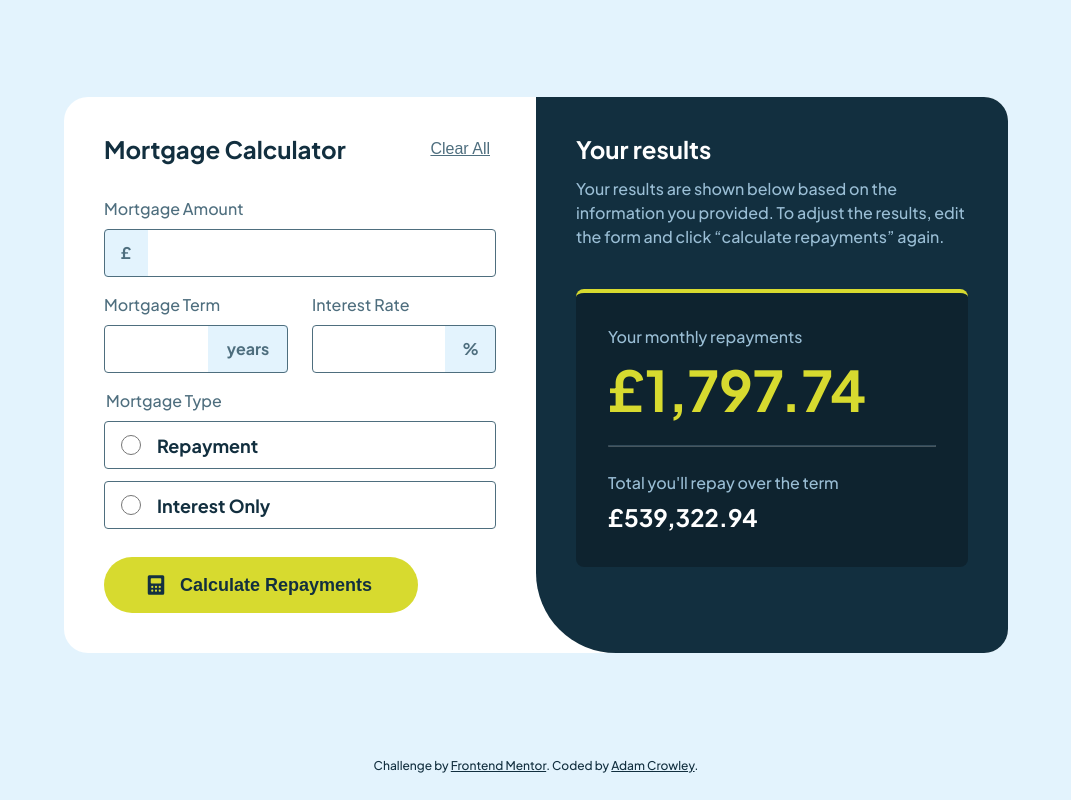
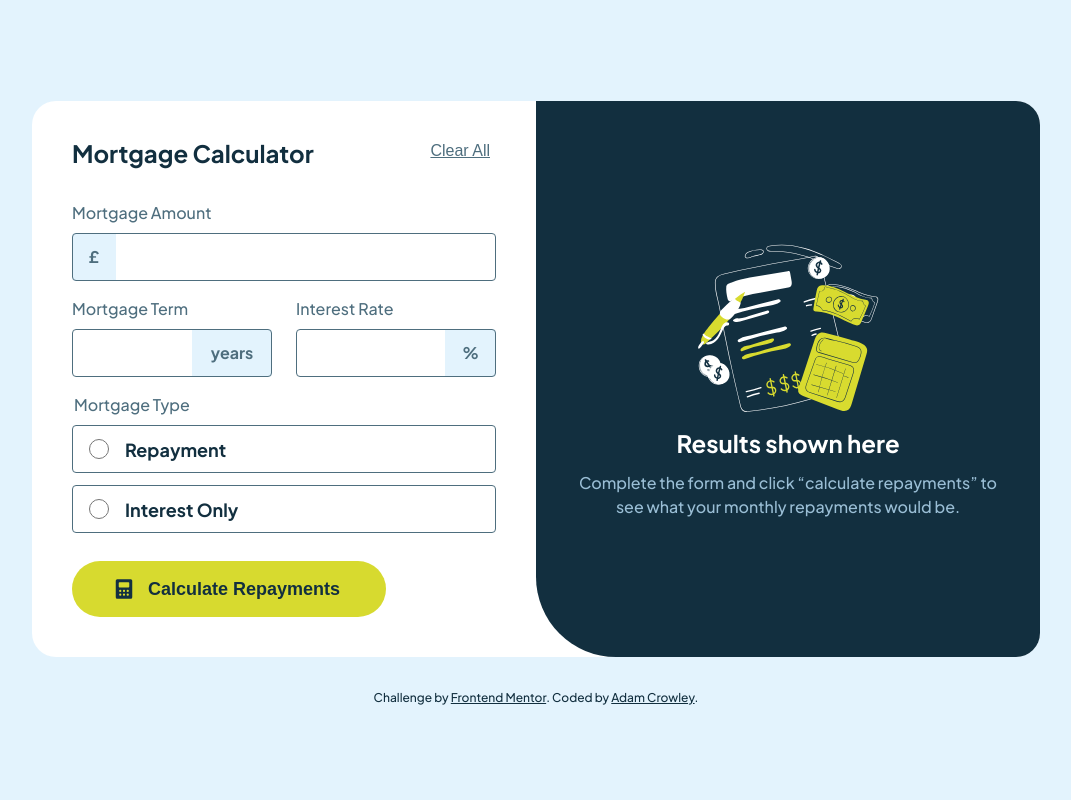
Before and after one commit to adam-crowley/mortgage-repayment-calculator, a React (Vite) app: page / in a window 1280 px wide. Shown: the whole page, without its empty margins (104-1175 px from the left). Built offline with nearby package versions, Linux system fonts and the light colour scheme.

Commit message:
Add mobile and tablet style

```diff
--- a/src/App.tsx
+++ b/src/App.tsx
@@ -210,7 +210,7 @@ function App() {
             </form>
           </div>
           <div className="calculator__results">
-            {/* <div className="calculator__empty">
+            <div className="calculator__empty">
               <img
                 src="/public/assets/images/illustration-empty.svg"
                 alt="Results Shown Here illustration"
@@ -220,8 +220,8 @@ function App() {
                 Complete the form and click “calculate repayments” to see what
                 your monthly repayments would be.
               </p>
-            </div> */}
-            <div className="calculator__your-results">
+            </div>
+            {/* <div className="calculator__your-results">
               <h2>Your results</h2>
               <p>
                 Your results are shown below based on the information you
@@ -235,7 +235,7 @@ function App() {
                 <p>Total you'll repay over the term</p>
                 <p className="calculator__total">£539,322.94</p>
               </div>
-            </div>
+            </div> */}
           </div>
         </main>
       </div>
--- a/src/index.css
+++ b/src/index.css
@@ -40,7 +40,11 @@ body {
   height: 100%;
   display: flex;
   flex-direction: column;
+}
+@media (min-width: 1200px) {
+  #root {
     justify-content: center;
+  }
 }
 
 h1,
@@ -70,12 +74,16 @@ ul {
   flex-direction: column;
   width: 100%;
   margin: 0 auto;
-  padding: 1.5rem 1.5rem;
+}
+@media (min-width: 768px) {
+  .container {
+    padding-top: 2.5rem;
+    width: 43rem;
+  }
 }
 @media (min-width: 1200px) {
   .container {
     width: 63rem;
-    padding: 5.5rem 2rem;
   }
 }
 
@@ -89,20 +97,47 @@ ul {
 
 .calculator {
   display: flex;
+  flex-direction: column;
+  background-color: var(--White);
+  overflow: hidden;
+}
+@media (min-width: 768px) {
+  .calculator {
+    border-radius: 1.5rem;
+  }
+}
+@media (min-width: 1200px) {
+  .calculator {
     flex-direction: row;
-  background-color: var(--White);
-  border-radius: 1.5rem;
-  overflow: hidden;
+  }
 }
 
 .calculator__head {
   display: flex;
+  flex-direction: column;
+  align-items: flex-start;
+  margin-bottom: 1.5rem;
+}
+@media (min-width: 768px) {
+  .calculator__head {
+    flex-direction: row;
     justify-content: space-between;
+  }
+}
+@media (min-width: 1200px) {
+  .calculator__head {
     margin-bottom: 2.25rem;
+  }
 }
 
 .calculator h1 {
   font-size: 1.5rem;
+  margin-bottom: 0.75rem;
+}
+@media (min-width: 1200px) {
+  .calculator h1 {
+    margin-bottom: 0;
+  }
 }
 
 .calculator__clear-btn {
@@ -221,11 +256,22 @@ ul {
 
 .calculator__2-col {
   display: flex;
+  flex-direction: column;
+}
+@media (min-width: 768px) {
+  .calculator__2-col {
+    flex-direction: row;
     gap: 1.5rem;
+  }
 }
 
 .calculator__col {
+  width: 100%;
+}
+@media (min-width: 768px) {
+  .calculator__col {
     width: 50%;
+  }
 }
 
 .calculator__form {
@@ -234,14 +280,29 @@ ul {
 }
 
 .calculator__calc {
+  width: 100%;
+  padding: 2.5rem 1.5rem;
+}
+@media (min-width: 768px) {
+  .calculator__calc {
+    padding: 2.5rem;
+  }
+}
+@media (min-width: 1200px) {
+  .calculator__calc {
     width: 50%;
-  padding: 2.5rem;
+  }
 }
 
 .calculator__results {
+  width: 100%;
+  background-color: var(--Slate-900);
+}
+@media (min-width: 1200px) {
+  .calculator__results {
     width: 50%;
-  background-color: var(--Slate-900);
     border-radius: 0 0 0 5rem;
+  }
 }
 
 .calculator__radio-group {
@@ -338,7 +399,12 @@ ul {
 }
 
 .calculator__your-results {
+  padding: 2.5rem 1.5rem;
+}
+@media (min-width: 768px) {
+  .calculator__your-results {
     padding: 2.5rem;
+  }
 }
 
 .calculator__your-results h2 {
@@ -384,8 +450,8 @@ p.calculator__total {
 
 .footer {
   margin: 0 auto;
-  padding-top: 1rem;
-  padding-bottom: 1rem;
+  padding-top: 2rem;
+  padding-bottom: 2rem;
   text-align: center;
 }
 
--- a/src/index.scss
+++ b/src/index.scss
@@ -38,7 +38,9 @@ body {
   height: 100%;
   display: flex;
   flex-direction: column;
+  @media (min-width: 1200px) {
     justify-content: center;
+  }
 }
 h1,
 h2,
@@ -65,10 +67,12 @@ ul {
   flex-direction: column;
   width: 100%;
   margin: 0 auto;
-  padding: 1.5rem 1.5rem;
+  @media (min-width: 768px) {
+    padding-top: 2.5rem;
+    width: 43rem;
+  }
   @media (min-width: 1200px) {
     width: 63rem;
-    padding: 5.5rem 2rem;
   }
 }
 
@@ -82,18 +86,35 @@ ul {
 
 .calculator {
   display: flex;
+  flex-direction: column;
+  background-color: var(--White);
+  overflow: hidden;
+  @media (min-width: 768px) {
+    border-radius: 1.5rem;
+  }
+  @media (min-width: 1200px) {
     flex-direction: row;
-  background-color: var(--White);
-  border-radius: 1.5rem;
-  overflow: hidden;
+  }
 }
 .calculator__head {
   display: flex;
+  flex-direction: column;
+  align-items: flex-start;
+  margin-bottom: 1.5rem;
+  @media (min-width: 768px) {
+    flex-direction: row;
     justify-content: space-between;
+  }
+  @media (min-width: 1200px) {
     margin-bottom: 2.25rem;
+  }
 }
 .calculator h1 {
   font-size: 1.5rem;
+  margin-bottom: 0.75rem;
+  @media (min-width: 1200px) {
+    margin-bottom: 0;
+  }
 }
 .calculator__clear-btn {
   color: var(--Slate-700);
@@ -201,23 +222,39 @@ ul {
 }
 .calculator__2-col {
   display: flex;
+  flex-direction: column;
+  @media (min-width: 768px) {
+    flex-direction: row;
     gap: 1.5rem;
   }
+}
 .calculator__col {
+  width: 100%;
+  @media (min-width: 768px) {
     width: 50%;
+  }
 }
 .calculator__form {
   display: flex;
   flex-direction: column;
 }
 .calculator__calc {
-  width: 50%;
+  width: 100%;
+  padding: 2.5rem 1.5rem;
+  @media (min-width: 768px) {
     padding: 2.5rem;
   }
+  @media (min-width: 1200px) {
+    width: 50%;
+  }
+}
 .calculator__results {
+  width: 100%;
+  background-color: var(--Slate-900);
+  @media (min-width: 1200px) {
     width: 50%;
-  background-color: var(--Slate-900);
     border-radius: 0 0 0 5rem;
+  }
 }
 .calculator__radio-group {
   height: 3rem;
@@ -303,7 +340,10 @@ ul {
   text-align: center;
 }
 .calculator__your-results {
+  padding: 2.5rem 1.5rem;
+  @media (min-width: 768px) {
     padding: 2.5rem;
+  }
 }
 .calculator__your-results h2 {
   color: var(--White);
@@ -343,8 +383,8 @@ p.calculator__total {
 
 .footer {
   margin: 0 auto;
-  padding-top: 1rem;
-  padding-bottom: 1rem;
+  padding-top: 2rem;
+  padding-bottom: 2rem;
   text-align: center;
 }
 .footer p {
```
Also changed, not shown: 1 other file (tests, documents, lock files or other folders). Lines whose indentation alone changed are shown as unchanged.
